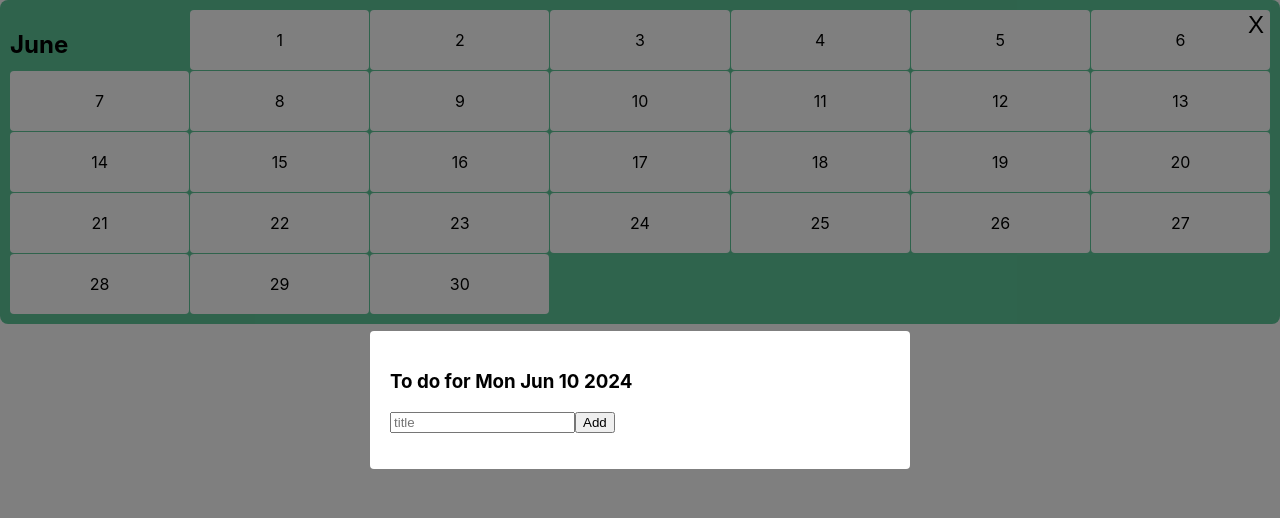
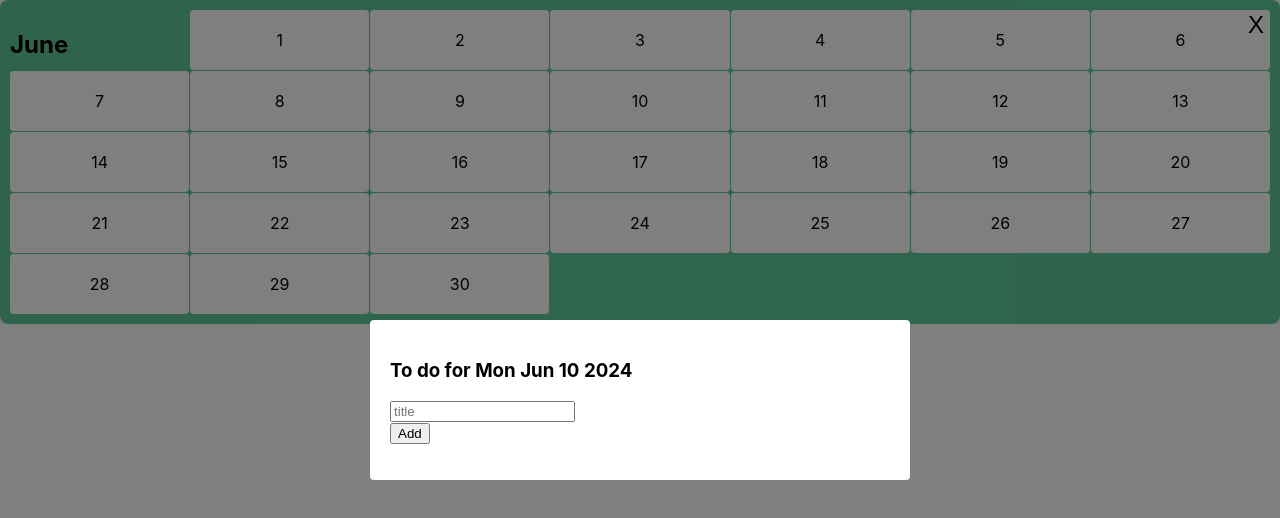
Before and after one commit to Elena-1405/to-do-calendar, a React (Create React App) app: page / in a window 1280 px wide. Both pictures are taken after a click on the element "10". Shown: the top 518 px of the page. Built offline with nearby package versions, Linux system fonts and the light colour scheme.

Commit message:
react-hook-form for dotolist added

```diff
--- a/package.json
+++ b/package.json
@@ -13,6 +13,7 @@
     "date-fns": "^3.6.0",
     "react": "^18.3.1",
     "react-dom": "^18.3.1",
+    "react-hook-form": "^7.52.0",
     "react-scripts": "5.0.1",
     "typescript": "^4.9.5",
     "web-vitals": "^2.1.4"
--- a/src/components/list/todolist.tsx
+++ b/src/components/list/todolist.tsx
@@ -1,5 +1,6 @@
 import React, { useState } from 'react';
 import { TodoItem } from '../item/todoitem';
+import { SubmitHandler, useForm } from 'react-hook-form';
 
 interface TodoListProps {
     date: Date;
@@ -12,20 +13,27 @@ export interface ToDo {
     title: string
 }
 
+interface FormData {
+    title: string
+}
+
 export const TodoList: React.FC<TodoListProps> = ({ date, todos, addTodo, removeTodo }) => {
-    const [newTodo, setNewTodo] = useState<ToDo>({ title:'' });
+    //const [newTodo, setNewTodo] = useState<ToDo>({ title:'' });
+    const { register, handleSubmit, formState: { errors }, reset } = useForm<FormData>();
 
-    const handleAddTodo = () => {
-        addTodo(newTodo);
-        setNewTodo({ title:'' });
+    const onSubmit: SubmitHandler<FormData> = data => {
+        addTodo({
+            title: data.title,
+        });
+        reset();
     };
 
-    const handleChange = (e: React.ChangeEvent<HTMLInputElement>) => {
-        const { name, value } = e.target;
-        setNewTodo(prevState => ({
-            ...prevState, [name]: value
-        }));
-    };
+    // const handleChange = (e: React.ChangeEvent<HTMLInputElement>) => {
+    //     const { name, value } = e.target;
+    //     setNewTodo(prevState => ({
+    //         ...prevState, [name]: value
+    //     }));
+    // };
 
     const handleRemoveTodo = (index: number) => {
         removeTodo(index);
@@ -34,18 +42,21 @@ export const TodoList: React.FC<TodoListProps> = ({ date, todos, addTodo, remove
     return (
         <div>
             <h3>To do for {date.toDateString()}</h3>
+            <form onSubmit={handleSubmit(onSubmit)}>
+                <div>
             <input
                 type='text'
-                name='title'
-                value={newTodo.title}
-                onChange={handleChange}
+                {...register('title', { required: 'Заполните поле'})}
                 placeholder='title'
                 />
+                {errors.title && <div style={{color: 'red'}}>{errors.title.message}</div>}
+                </div>
             <button
-                onClick={handleAddTodo}
+                type='submit'
                 >
                     Add
             </button>
+            </form>
              <ul>
                 {todos.map((todo, index) => (
                     <li key={index}>
```
Also changed, not shown: 1 other file (tests, documents, lock files or other folders).
